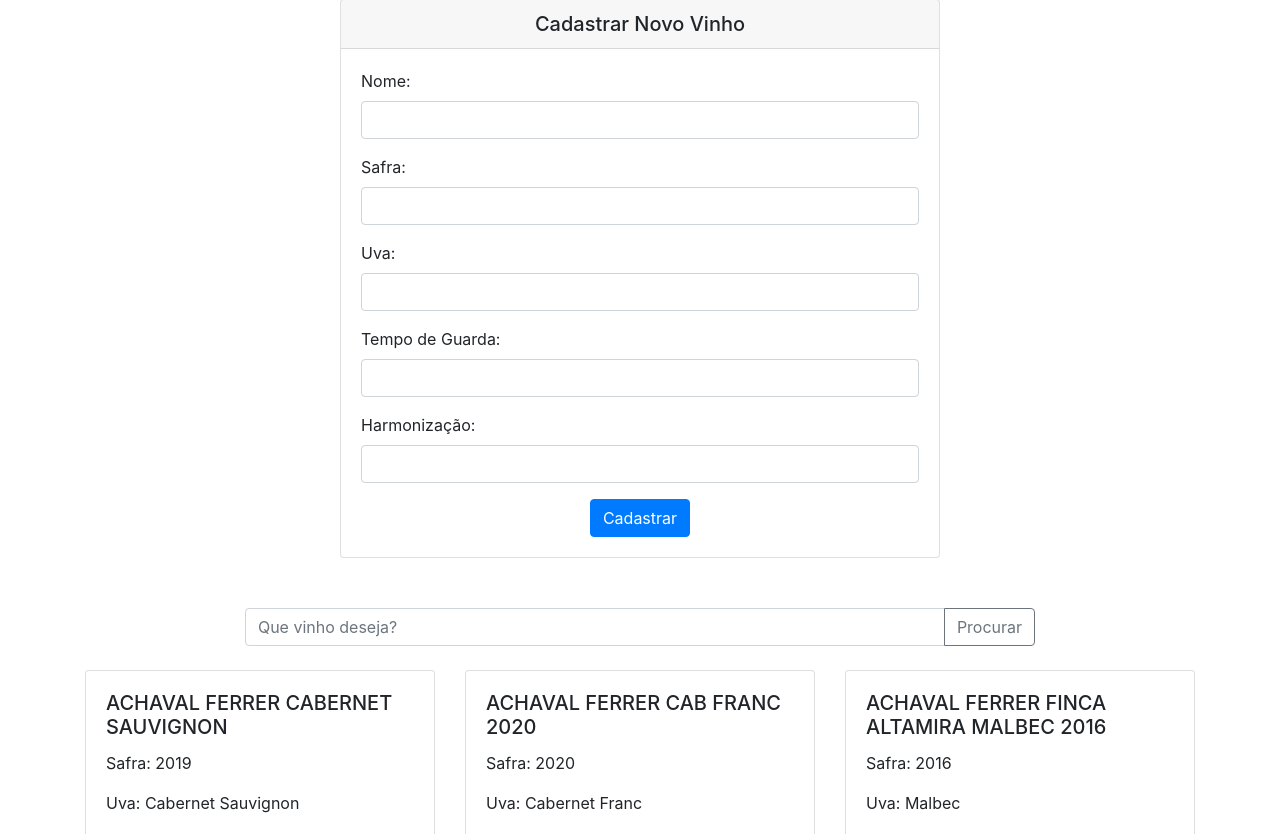
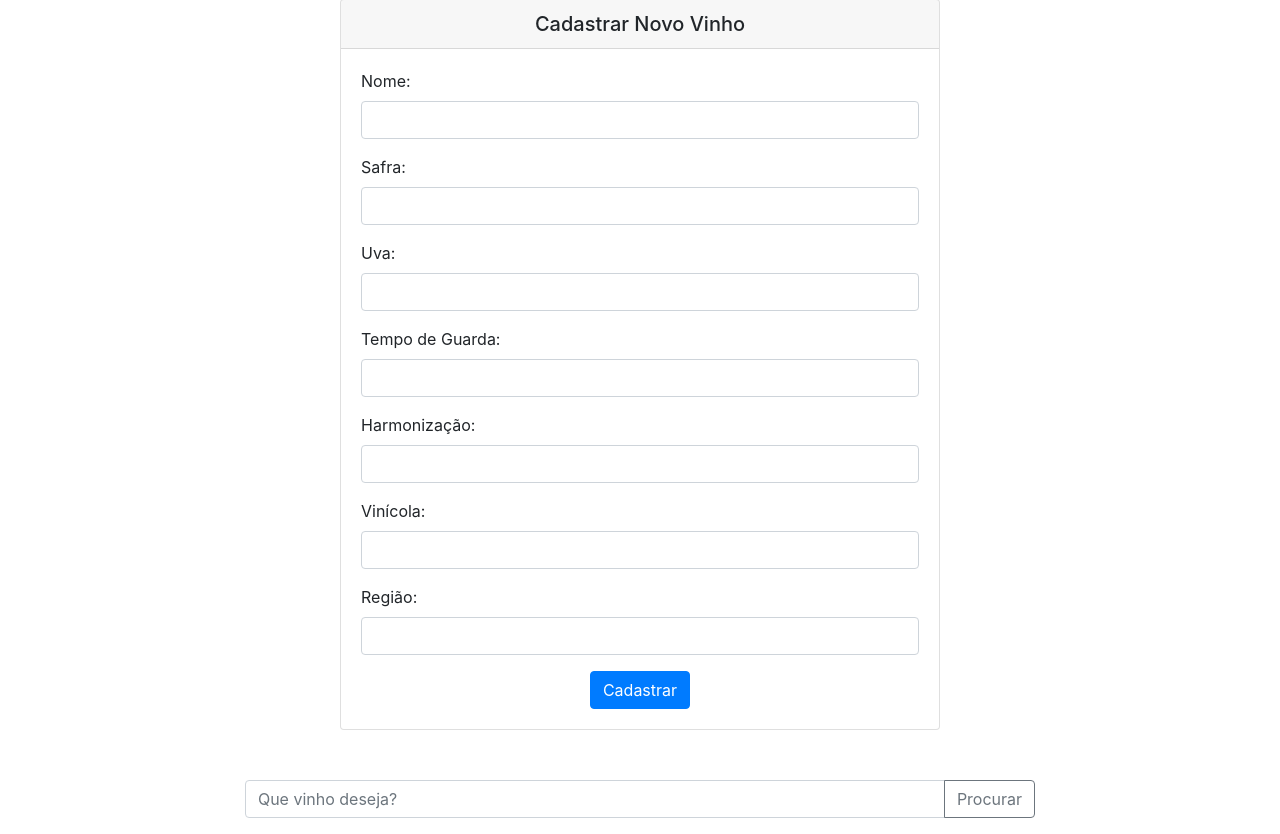
Before and after one commit to Maria0419/vinhoteca3, a Flask app: page /cadastro in a window 1280 px wide. Shown: the part 117-951 px from the top of the page. Run offline with Flask 3, Linux system fonts and the light colour scheme; a user stored in the database is signed in; some libraries are stand-ins or nearby versions.

Commit message:
tinha esquecido do cadastro

```diff
--- a/Vinhoteca/website/templates/wine_register.html
+++ b/Vinhoteca/website/templates/wine_register.html
@@ -24,6 +24,14 @@
             <div class="form-group">
               <label for="harmonizacao">Harmonização:</label>
               <input type="text" class="form-control" name="harmonizacao" id="harmonizacao"> </input>
+            </div>
+            <div class="form-group">
+              <label for="vinicola.nome">Vinícola:</label>
+              <input type="text" class="form-control" name="vinicola.nome" id="vinicola.nome"> </input>
+            </div>
+            <div class="form-group">
+              <label for="vinicola.regiao">Região:</label>
+              <input type="text" class="form-control" name="vinicola.regiao" id="vinicola.regiao"> </input>
             </div>
             <div class="text-center">
                 <button type="submit" name="register" class="btn btn-primary">Cadastrar</button>
--- a/Vinhoteca/website/views.py
+++ b/Vinhoteca/website/views.py
@@ -46,11 +46,28 @@ class Views:
 
         return 1
 
+    """"
     def register_wine(nome, safra, uva, tempodeguarda, harmonizacao):
         novo_vinho = Vinhos(nome=nome, safra=safra, uva=uva, tempodeguarda = tempodeguarda, harmonizacao=harmonizacao)  #providing the schema for the note
         db.session.add(novo_vinho) #adding the note to the database
         db.session.commit()
+        flash('Vinho Adicionado!', category='success') """
+
+    def register_wine(nome, safra, uva, tempodeguarda, harmonizacao, vinicola_nome, vinicola_regiao):
+        vinicola = Vinicola.query.filter_by(nome=vinicola_nome).first()
+        if vinicola:
+            vinicola_id = vinicola.id
+        else:
+            nova_vinicola = Vinicola(nome=vinicola_nome, regiao=vinicola_regiao)
+            db.session.add(nova_vinicola)
+            db.session.commit()
+            vinicola_id = nova_vinicola.id
+
+        novo_vinho = Vinhos(nome=nome, safra=safra, uva=uva, tempodeguarda=tempodeguarda, harmonizacao=harmonizacao, vinicola_id=vinicola_id)
+        db.session.add(novo_vinho)
+        db.session.commit()
         flash('Vinho Adicionado!', category='success')
+
 
     @views.route('/cadastro', methods=['GET', 'POST'])
     @login_required
@@ -66,9 +83,11 @@ class Views:
                 uva = request.form.get('uva')
                 tempodeguarda = request.form.get('tempodeguarda')
                 harmonizacao = request.form.get('harmonizacao')
+                vinicola_nome = request.form.get('vinicola.nome')
+                vinicola_regiao = request.form.get('vinicola.regiao')
 
                 if Views.validate_wine(nome,safra,uva,tempodeguarda,harmonizacao):
-                    Views.register_wine(nome,safra,uva,tempodeguarda,harmonizacao)
+                    Views.register_wine(nome,safra,uva,tempodeguarda,harmonizacao,vinicola_nome,vinicola_regiao)
 
             if 'procura' in request.form:
                 nome = request.form.get('procura_vinho')
```
Also changed, not shown: Vinhoteca/instance/database.db.
